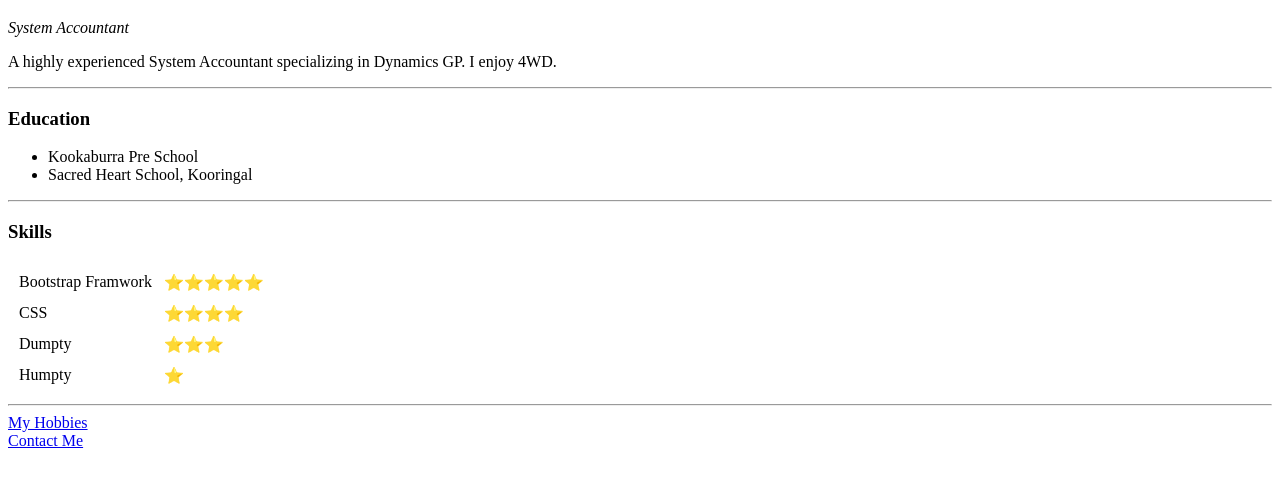
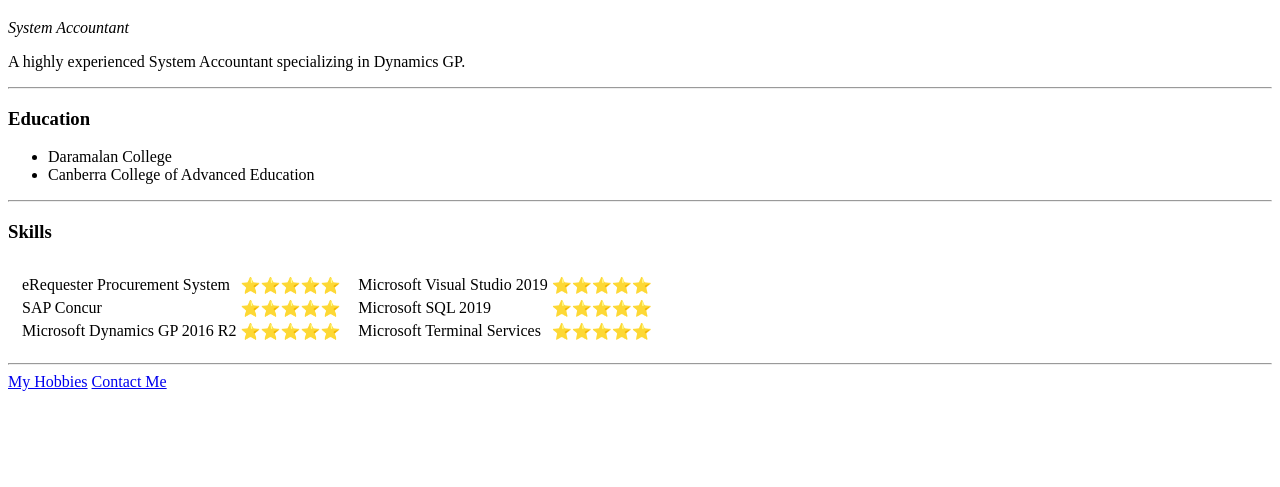
Before and after one commit to pbryant-home/cv, a plain HTML site: page index.html in a window 1280 px wide. Shown: the part 239-726 px from the top of the page. Drawn offline with Linux system fonts and the light colour scheme.

Commit message:
Update index.html
Changes to Experience

```diff
--- a/index.html
+++ b/index.html
@@ -10,37 +10,53 @@
   <img src="images/paul.png" alt="Paul Bryant Profile Picture">
   <h1>Paul Bryant</h1>
   <p><em>System Accountant</em></p>
-  <p>A highly experienced System Accountant specializing in Dynamics GP. I enjoy 4WD.</p>
+  <p>A highly experienced System Accountant specializing in Dynamics GP.</p>
   <hr>
   <h3>Education</h3>
   <ul>
-    <li>Kookaburra Pre School</li>
-    <li>Sacred Heart School, Kooringal</li>
+    <li>Daramalan College</li>
+    <li>Canberra College of Advanced Education</li>
   </ul>
   <hr>
   <h3>Skills</h3>
   <table cellspacing="10">
     <tr>
-      <td>Bootstrap Framwork</td>
+      <td>
+        <table>
+          <tr>
+            <td>eRequester Procurement System</td>
             <td>⭐⭐⭐⭐⭐</td>
           </tr>
           <tr>
-      <td>CSS</td>
-      <td>⭐⭐⭐⭐</td>
+            <td>SAP Concur</td>
+            <td>⭐⭐⭐⭐⭐</td>
           </tr>
           <tr>
-      <td>Dumpty</td>
-      <td>⭐⭐⭐</td>
+            <td>Microsoft Dynamics GP 2016 R2</td>
+            <td>⭐⭐⭐⭐⭐</td>
+          </tr>
+        </table>
+      </td>
+      <td>
+        <table>
+          <tr>
+            <td>Microsoft Visual Studio 2019</td>
+            <td>⭐⭐⭐⭐⭐</td>
           </tr>
           <tr>
-      <td>Humpty</td>
-      <td>⭐</td>
+            <td>Microsoft SQL 2019</td>
+            <td>⭐⭐⭐⭐⭐</td>
           </tr>
-
+          <tr>
+            <td>Microsoft Terminal Services</td>
+            <td>⭐⭐⭐⭐⭐</td>
+          </tr>
+        </table>
+      </td>
+    </tr>
   </table>
   <hr>
   <a href="hobbies.html">My Hobbies</a>
-  <br>
   <a href="contact.html">Contact Me</a>
 </body>
 
```
Lines whose indentation alone changed are shown as unchanged.
